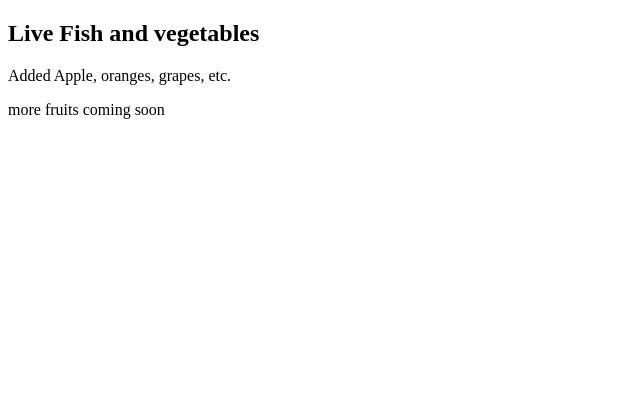
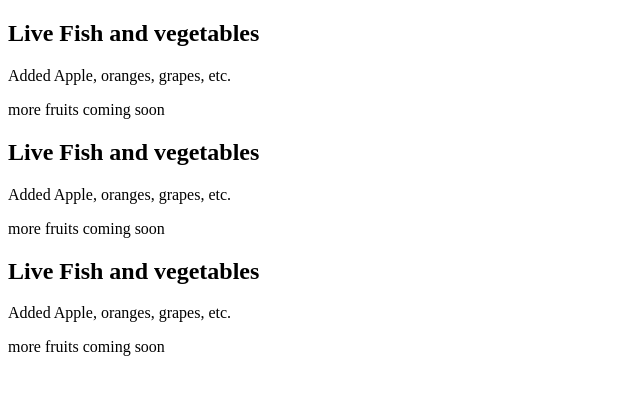
Before and after one commit to ProgrammingHero1/green-grocey-mart, a plain HTML site: page index.html in a window 1280 px wide. Shown: the whole page, without its empty margins (0-640 px from the left). Drawn offline with Linux system fonts and the light colour scheme.

Commit message:
I duplicate all text

```diff
--- a/index.html
+++ b/index.html
@@ -9,5 +9,11 @@
     <h2>Live Fish and vegetables</h2>
     <p>Added Apple, oranges, grapes, etc.</p>
     <p>more fruits coming soon</p>
+    <h2>Live Fish and vegetables</h2>
+    <p>Added Apple, oranges, grapes, etc.</p>
+    <p>more fruits coming soon</p>
+    <h2>Live Fish and vegetables</h2>
+    <p>Added Apple, oranges, grapes, etc.</p>
+    <p>more fruits coming soon</p>
 </body>
 </html>
```
